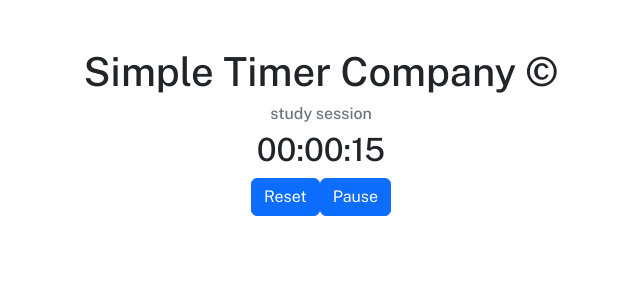
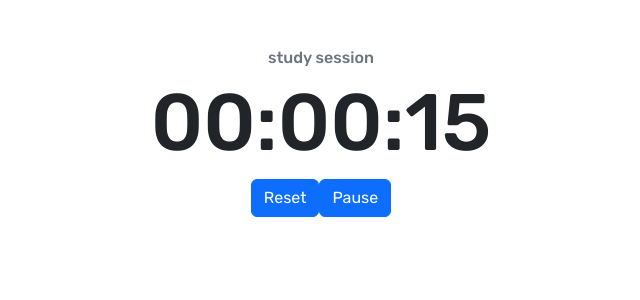
Before and after one commit to sunnyxtian/timer-app, a React (Create React App) app in the folder timer-app-react/: page / in a window 1280 px wide. Shown: the top 300 px of the page, without its empty margins (319-959 px from the left). Built offline with nearby package versions, Linux system fonts and the light colour scheme.

Commit message:
added Rubik font and made timer bigger

```diff
--- a/timer-app-react/public/index.html
+++ b/timer-app-react/public/index.html
@@ -21,7 +21,7 @@
       user's mobile device or desktop. See https://developers.google.com/web/fundamentals/web-app-manifest/
     -->
     <link rel="manifest" href="%PUBLIC_URL%/manifest.json" />
-    <link href="https://fonts.googleapis.com/css2?family=Public+Sans:ital,wght@0,100..900;1,100..900&display=swap" rel="stylesheet">
+    <link href="https://fonts.googleapis.com/css2?family=Rubik:ital,wght@0,300..900;1,300..900&display=swap" rel="stylesheet">
     <!--
       Notice the use of %PUBLIC_URL% in the tags above.
       It will be replaced with the URL of the `public` folder during the build.
--- a/timer-app-react/src/components/NavBar.js
+++ b/timer-app-react/src/components/NavBar.js
@@ -2,7 +2,7 @@ function NavBar () {
   return (
     <div>
       <header className="mt-5">
-        <h1>Simple Timer Company &#169;	</h1>
+        {/* <h1>Simple Timer Company &#169;	</h1> */}
       </header>
     </div>
   )
--- a/timer-app-react/src/components/Timer.js
+++ b/timer-app-react/src/components/Timer.js
@@ -135,7 +135,7 @@ const Timer = (props) => {
     return (
         <div>
             <h3 className="fs-6 text-secondary">study session</h3>
-            <h2>{timer}</h2>
+            <h1 className="display-1 fw-medium">{timer}</h1>
             <Button onClick={onClickReset}>Reset</Button>
             {isPaused ? (
                 <Button onClick={onClickResume}>Resume</Button>
--- a/timer-app-react/src/index.css
+++ b/timer-app-react/src/index.css
@@ -5,5 +5,5 @@
  */
 
  body {
-  font-family: "Public Sans", sans-serif;
+  font-family: "Rubik", sans-serif;
  }
```
